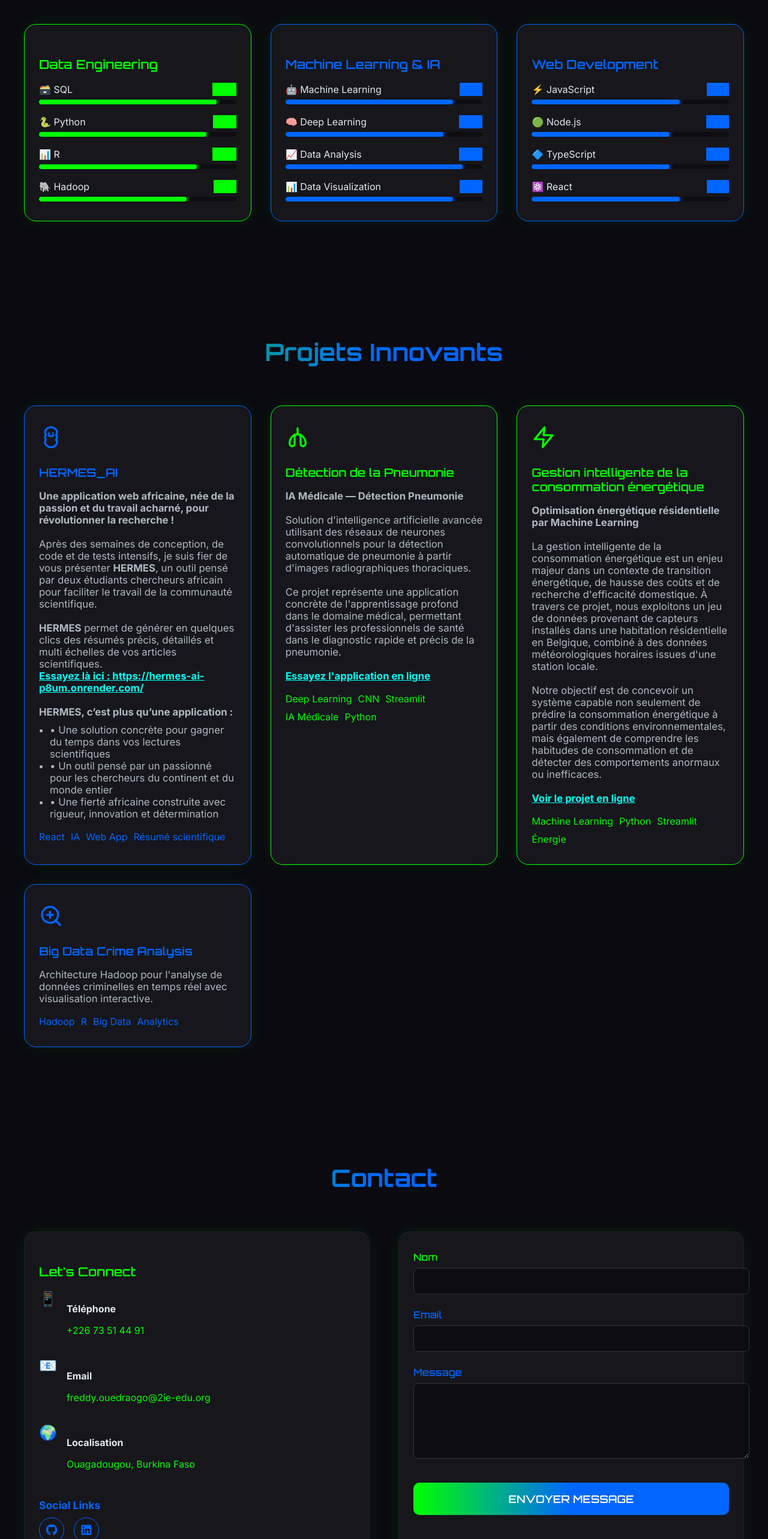
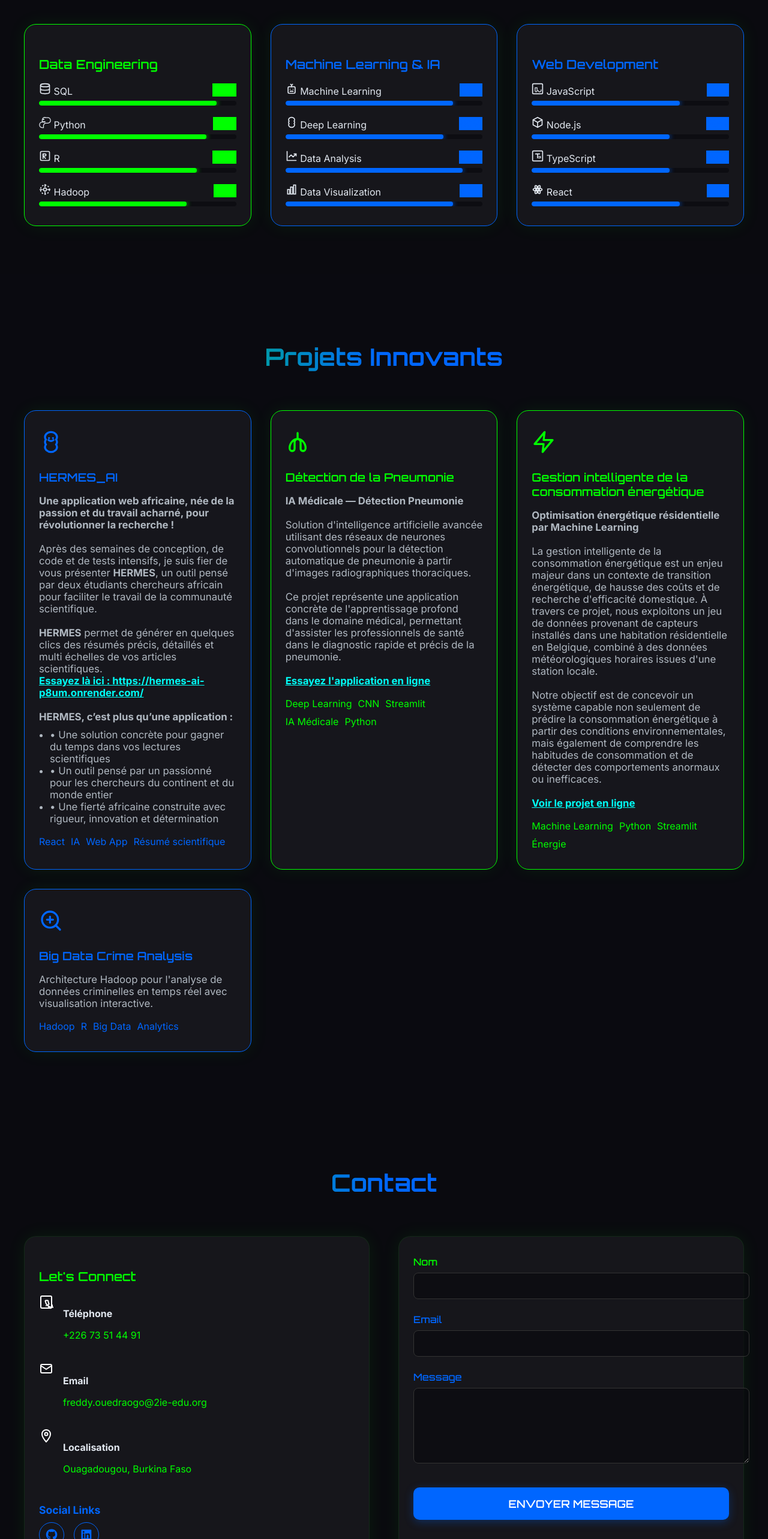
Before and after one commit to OUEDRAOGOFred/mon_portfolio, a React (Create React App) app: page / in a window 1280 px wide. Shown: the part 1940-4506 px from the top of the page at 60% size. Built offline with nearby package versions, Linux system fonts and the light colour scheme.

Commit message:
Remplacement des emojis par des SVG dans Contact et Skills + bouton bleu

```diff
--- a/src/App.css
+++ b/src/App.css
@@ -660,7 +660,7 @@ body {
 .contact-btn {
   width: 100%;
   padding: 16px 0;
-  background: linear-gradient(90deg, #00ff00, #0066ff, #0066ff);
+  background: #0066ff;
   color: #fff;
   font-family: 'Orbitron', sans-serif;
   font-size: 1.1rem;
@@ -669,11 +669,13 @@ body {
   border-radius: 10px;
   margin-top: 12px;
   cursor: pointer;
-  transition: background 0.3s, transform 0.3s;
+  transition: all 0.3s ease;
+  box-shadow: 0 4px 15px rgba(0, 102, 255, 0.3);
 }
 .contact-btn:hover {
-  background: linear-gradient(90deg, #00cc00, #0033cc, #cc00cc);
-  transform: translateY(-2px) scale(1.03);
+  background: #0052cc;
+  transform: translateY(-2px) scale(1.02);
+  box-shadow: 0 6px 20px rgba(0, 102, 255, 0.5);
 }
 
 .footer-section {
--- a/src/components/Contact.js
+++ b/src/components/Contact.js
@@ -1,4 +1,27 @@
 import React, { useState } from 'react';
+
+// Icônes SVG professionnelles
+const PhoneIcon = () => (
+  <svg width="24" height="24" viewBox="0 0 24 24" fill="none" xmlns="http://www.w3.org/2000/svg">
+    <path d="M22 16.92V19.92C22 20.42 21.54 20.83 21.04 20.76C15.63 20.1 11.2 15.67 10.54 10.26C10.47 9.76 10.88 9.3 11.38 9.3H14.38C14.88 9.3 15.3 9.72 15.31 10.22C15.38 11.82 15.83 13.33 16.58 14.67C16.75 14.96 16.68 15.35 16.4 15.56L14.21 17.21C15.38 19.36 17.14 21.12 19.29 22.29L20.94 20.1C21.15 19.82 21.54 19.75 21.83 19.92C23.17 20.67 24.68 21.12 26.28 21.19C26.78 21.2 27.2 21.62 27.2 22.12V25.12" stroke="currentColor" strokeWidth="2" strokeLinecap="round" strokeLinejoin="round"/>
+    <rect x="3" y="2" width="18" height="20" rx="2" stroke="currentColor" strokeWidth="2"/>
+    <path d="M12 18H12.01" stroke="currentColor" strokeWidth="2" strokeLinecap="round"/>
+  </svg>
+);
+
+const EmailIcon = () => (
+  <svg width="24" height="24" viewBox="0 0 24 24" fill="none" xmlns="http://www.w3.org/2000/svg">
+    <rect x="3" y="5" width="18" height="14" rx="2" stroke="currentColor" strokeWidth="2"/>
+    <path d="M3 7L12 13L21 7" stroke="currentColor" strokeWidth="2" strokeLinecap="round" strokeLinejoin="round"/>
+  </svg>
+);
+
+const LocationIcon = () => (
+  <svg width="24" height="24" viewBox="0 0 24 24" fill="none" xmlns="http://www.w3.org/2000/svg">
+    <path d="M12 2C8.13 2 5 5.13 5 9C5 14.25 12 22 12 22C12 22 19 14.25 19 9C19 5.13 15.87 2 12 2Z" stroke="currentColor" strokeWidth="2" strokeLinecap="round" strokeLinejoin="round"/>
+    <circle cx="12" cy="9" r="2.5" stroke="currentColor" strokeWidth="2"/>
+  </svg>
+);
 
 export const Contact = () => {
   const [formData, setFormData] = useState({
@@ -28,9 +51,9 @@ export const Contact = () => {
               Let's Connect
             </h3>
             <div className="contact-info-list">
-              <ContactItem icon="📱" title="Téléphone" content="+226 73 51 44 91" />
-              <ContactItem icon="📧" title="Email" content="freddy.ouedraogo@2ie-edu.org" />
-              <ContactItem icon="🌍" title="Localisation" content="Ouagadougou, Burkina Faso" />
+              <ContactItem icon={<PhoneIcon />} title="Téléphone" content="+226 73 51 44 91" />
+              <ContactItem icon={<EmailIcon />} title="Email" content="freddy.ouedraogo@2ie-edu.org" />
+              <ContactItem icon={<LocationIcon />} title="Localisation" content="Ouagadougou, Burkina Faso" />
             </div>
             <div className="contact-social">
               <h4 className="contact-social-title contact-blue">Social Links</h4>
--- a/src/components/Skills.js
+++ b/src/components/Skills.js
@@ -1,33 +1,130 @@
 import React from 'react';
+
+// Icônes SVG professionnelles
+const DatabaseIcon = () => (
+  <svg width="20" height="20" viewBox="0 0 24 24" fill="none" xmlns="http://www.w3.org/2000/svg">
+    <ellipse cx="12" cy="5" rx="9" ry="3" stroke="currentColor" strokeWidth="2"/>
+    <path d="M3 5V19C3 21 7.03 22 12 22C16.97 22 21 21 21 19V5" stroke="currentColor" strokeWidth="2"/>
+    <path d="M3 12C3 14 7.03 15 12 15C16.97 15 21 14 21 12" stroke="currentColor" strokeWidth="2"/>
+  </svg>
+);
+
+const PythonIcon = () => (
+  <svg width="20" height="20" viewBox="0 0 24 24" fill="none" xmlns="http://www.w3.org/2000/svg">
+    <path d="M12 2C10.5 2 9 2.5 8 3.5C7 4.5 6.5 6 6.5 7.5V10.5H12V11.5H6.5C5 11.5 3.5 12 2.5 13C1.5 14 1 15.5 1 17C1 18.5 1.5 20 2.5 21C3.5 22 5 22.5 6.5 22.5H9V19C9 17.5 9.5 16 10.5 15C11.5 14 13 13.5 14.5 13.5H17.5C19 13.5 20.5 13 21.5 12C22.5 11 23 9.5 23 8C23 6.5 22.5 5 21.5 4C20.5 3 19 2.5 17.5 2.5H12V2Z" stroke="currentColor" strokeWidth="1.5"/>
+    <circle cx="9" cy="6" r="1.5" fill="currentColor"/>
+  </svg>
+);
+
+const RIcon = () => (
+  <svg width="20" height="20" viewBox="0 0 24 24" fill="none" xmlns="http://www.w3.org/2000/svg">
+    <rect x="3" y="3" width="18" height="18" rx="2" stroke="currentColor" strokeWidth="2"/>
+    <path d="M8 8H12C13.1 8 14 8.9 14 10C14 11.1 13.1 12 12 12H8V8Z" stroke="currentColor" strokeWidth="2" strokeLinecap="round" strokeLinejoin="round"/>
+    <path d="M8 12L13 17" stroke="currentColor" strokeWidth="2" strokeLinecap="round"/>
+    <path d="M8 8V17" stroke="currentColor" strokeWidth="2" strokeLinecap="round"/>
+  </svg>
+);
+
+const HadoopIcon = () => (
+  <svg width="20" height="20" viewBox="0 0 24 24" fill="none" xmlns="http://www.w3.org/2000/svg">
+    <circle cx="12" cy="12" r="3" stroke="currentColor" strokeWidth="2"/>
+    <path d="M12 2V7M12 17V22M22 12H17M7 12H2" stroke="currentColor" strokeWidth="2" strokeLinecap="round"/>
+    <circle cx="12" cy="12" r="9" stroke="currentColor" strokeWidth="2" strokeDasharray="3 3"/>
+  </svg>
+);
+
+const RobotIcon = () => (
+  <svg width="20" height="20" viewBox="0 0 24 24" fill="none" xmlns="http://www.w3.org/2000/svg">
+    <rect x="5" y="8" width="14" height="13" rx="2" stroke="currentColor" strokeWidth="2"/>
+    <circle cx="9" cy="13" r="1" fill="currentColor"/>
+    <circle cx="15" cy="13" r="1" fill="currentColor"/>
+    <path d="M9 17H15" stroke="currentColor" strokeWidth="2" strokeLinecap="round"/>
+    <path d="M12 8V5M12 5L10 3M12 5L14 3" stroke="currentColor" strokeWidth="2" strokeLinecap="round"/>
+  </svg>
+);
+
+const BrainIconSkills = () => (
+  <svg width="20" height="20" viewBox="0 0 24 24" fill="none" xmlns="http://www.w3.org/2000/svg">
+    <path d="M12 2C8.5 2 6 4.5 6 7C6 8 6.5 9 7 9.5C6.5 10 6 11 6 12C6 13 6.5 14 7 14.5C6.5 15 6 16 6 17C6 19.5 8.5 22 12 22C15.5 22 18 19.5 18 17C18 16 17.5 15 17 14.5C17.5 14 18 13 18 12C18 11 17.5 10 17 9.5C17.5 9 18 8 18 7C18 4.5 15.5 2 12 2Z" stroke="currentColor" strokeWidth="2"/>
+  </svg>
+);
+
+const ChartIcon = () => (
+  <svg width="20" height="20" viewBox="0 0 24 24" fill="none" xmlns="http://www.w3.org/2000/svg">
+    <path d="M3 3V21H21" stroke="currentColor" strokeWidth="2" strokeLinecap="round"/>
+    <path d="M7 14L11 10L15 14L21 8" stroke="currentColor" strokeWidth="2" strokeLinecap="round" strokeLinejoin="round"/>
+    <path d="M21 12V8H17" stroke="currentColor" strokeWidth="2" strokeLinecap="round" strokeLinejoin="round"/>
+  </svg>
+);
+
+const BarChartIcon = () => (
+  <svg width="20" height="20" viewBox="0 0 24 24" fill="none" xmlns="http://www.w3.org/2000/svg">
+    <rect x="4" y="12" width="4" height="9" stroke="currentColor" strokeWidth="2"/>
+    <rect x="10" y="7" width="4" height="14" stroke="currentColor" strokeWidth="2"/>
+    <rect x="16" y="3" width="4" height="18" stroke="currentColor" strokeWidth="2"/>
+  </svg>
+);
+
+const JavaScriptIcon = () => (
+  <svg width="20" height="20" viewBox="0 0 24 24" fill="none" xmlns="http://www.w3.org/2000/svg">
+    <rect x="2" y="2" width="20" height="20" rx="2" stroke="currentColor" strokeWidth="2"/>
+    <path d="M7 16C7 17.1 7.9 18 9 18C10.1 18 11 17.1 11 16V10H7V16Z" stroke="currentColor" strokeWidth="1.5"/>
+    <path d="M13 15C13 16.66 14.34 18 16 18C17.66 18 19 16.66 19 15V14" stroke="currentColor" strokeWidth="1.5" strokeLinecap="round"/>
+  </svg>
+);
+
+const NodeIcon = () => (
+  <svg width="20" height="20" viewBox="0 0 24 24" fill="none" xmlns="http://www.w3.org/2000/svg">
+    <path d="M12 2L3 7V17L12 22L21 17V7L12 2Z" stroke="currentColor" strokeWidth="2" strokeLinecap="round" strokeLinejoin="round"/>
+    <path d="M3 7L12 12M12 12L21 7M12 12V22" stroke="currentColor" strokeWidth="2" strokeLinecap="round" strokeLinejoin="round"/>
+  </svg>
+);
+
+const TypeScriptIcon = () => (
+  <svg width="20" height="20" viewBox="0 0 24 24" fill="none" xmlns="http://www.w3.org/2000/svg">
+    <rect x="2" y="2" width="20" height="20" rx="2" stroke="currentColor" strokeWidth="2"/>
+    <path d="M12 8V16M8 8H16" stroke="currentColor" strokeWidth="2" strokeLinecap="round"/>
+    <path d="M14 13H17C17.55 13 18 13.45 18 14V15C18 15.55 17.55 16 17 16H14" stroke="currentColor" strokeWidth="1.5" strokeLinecap="round"/>
+  </svg>
+);
+
+const ReactIcon = () => (
+  <svg width="20" height="20" viewBox="0 0 24 24" fill="none" xmlns="http://www.w3.org/2000/svg">
+    <circle cx="12" cy="12" r="2" stroke="currentColor" strokeWidth="2"/>
+    <ellipse cx="12" cy="12" rx="9" ry="3" stroke="currentColor" strokeWidth="2"/>
+    <ellipse cx="12" cy="12" rx="9" ry="3" transform="rotate(60 12 12)" stroke="currentColor" strokeWidth="2"/>
+    <ellipse cx="12" cy="12" rx="9" ry="3" transform="rotate(120 12 12)" stroke="currentColor" strokeWidth="2"/>
+  </svg>
+);
 
 const skills = [
   {
     category: 'Data Engineering',
     items: [
-      { name: 'SQL', level: 90, icon: '🗃️' },
-      { name: 'Python', level: 85, icon: '🐍' },
-      { name: 'R', level: 80, icon: '📊' },
-      { name: 'Hadoop', level: 75, icon: '🐘' },
+      { name: 'SQL', level: 90, icon: <DatabaseIcon /> },
+      { name: 'Python', level: 85, icon: <PythonIcon /> },
+      { name: 'R', level: 80, icon: <RIcon /> },
+      { name: 'Hadoop', level: 75, icon: <HadoopIcon /> },
     ],
     color: 'green'
   },
   {
     category: 'Machine Learning & IA',
     items: [
-      { name: 'Machine Learning', level: 85, icon: '🤖' },
-      { name: 'Deep Learning', level: 80, icon: '🧠' },
-      { name: 'Data Analysis', level: 90, icon: '📈' },
-      { name: 'Data Visualization', level: 85, icon: '📊' },
+      { name: 'Machine Learning', level: 85, icon: <RobotIcon /> },
+      { name: 'Deep Learning', level: 80, icon: <BrainIconSkills /> },
+      { name: 'Data Analysis', level: 90, icon: <ChartIcon /> },
+      { name: 'Data Visualization', level: 85, icon: <BarChartIcon /> },
     ],
     color: 'blue'
   },
   {
     category: 'Web Development',
     items: [
-      { name: 'JavaScript', level: 75, icon: '⚡' },
-      { name: 'Node.js', level: 70, icon: '🟢' },
-      { name: 'TypeScript', level: 70, icon: '🔷' },
-      { name: 'React', level: 75, icon: '⚛️' },
+      { name: 'JavaScript', level: 75, icon: <JavaScriptIcon /> },
+      { name: 'Node.js', level: 70, icon: <NodeIcon /> },
+      { name: 'TypeScript', level: 70, icon: <TypeScriptIcon /> },
+      { name: 'React', level: 75, icon: <ReactIcon /> },
     ],
     color: 'purple'
   }
```
